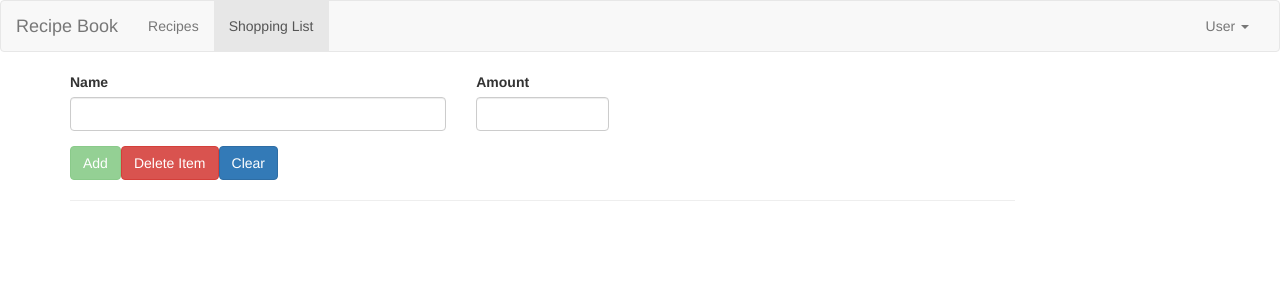
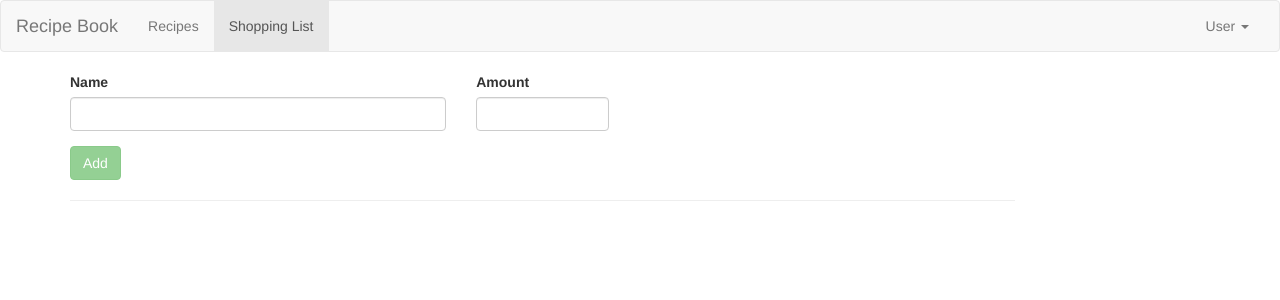
Before and after one commit to rocky-bgta/Angular2-recipe-book, an Angular app: page /shopping-list in a window 1280 px wide. Shown: the top 300 px of the page. Built offline with nearby package versions, Linux system fonts and the light colour scheme.

Commit message:
Implement Delete and clear functionality

```diff
--- a/src/app/shopping-list/shopping-list-add.component.html
+++ b/src/app/shopping-list/shopping-list-add.component.html
@@ -28,8 +28,8 @@
                 <div class="col-xs-12">
                     <button class="btn btn-success" type="submit" *ngIf="isAdd" [disabled]="!f.valid">Add</button>
                     <button class="btn btn-danger" type="submit" *ngIf="!isAdd" [disabled]="!f.valid">Save</button>
-                    <button class="btn btn-danger" type="button" [disabled]="!isAdd">Delete Item</button>
-                    <button class="btn btn-primary" type="button" [disabled]="!isAdd">Clear</button>
+                    <button class="btn btn-danger" type="button" *ngIf="!isAdd" (click)="onDelete()">Delete Item</button>
+                    <button class="btn btn-primary" type="button" *ngIf="!isAdd" (click)="onClear()">Clear</button>
                 </div>
             </div>
         </form>
--- a/src/app/shopping-list/shopping-list-add.component.ts
+++ b/src/app/shopping-list/shopping-list-add.component.ts
@@ -1,4 +1,4 @@
-import {Component, Input, OnChanges} from '@angular/core';
+import {Component, EventEmitter, Input, OnChanges, Output} from '@angular/core';
 import {Ingredient} from "../shared/ingredient";
 import {ShoppingListService} from "./shopping-list.service";
 
@@ -8,6 +8,7 @@ import {ShoppingListService} from "./shopping-list.service";
 })
 export class ShoppingListAddComponent implements OnChanges {
     @Input() item: Ingredient;
+    @Output() cleared = new EventEmitter();
     isAdd:boolean = true;
   constructor(private sls: ShoppingListService) { }
 
@@ -24,9 +25,20 @@ export class ShoppingListAddComponent implements OnChanges {
       const newIngredient = new Ingredient(ingredient.name, ingredient.amount);
       if(!this.isAdd){
           this.sls.editItem(this.item, newIngredient);
+          this.onClear();
       }else {
           this.item = newIngredient;
           this.sls.addItem(this.item);
       }
   }
+
+  onDelete(){
+      this.sls.deleteItem(this.item);
+      this.onClear();
+  }
+
+  onClear(){
+      this.isAdd = true;
+      this.cleared.emit(null);
+  }
 }
--- a/src/app/shopping-list/shopping-list.component.html
+++ b/src/app/shopping-list/shopping-list.component.html
@@ -1,6 +1,6 @@
 <div class="row">
     <div class="col-xs-10">
-        <rb-shopping-list-add [item]="selectedItem"></rb-shopping-list-add>
+        <rb-shopping-list-add [item]="selectedItem" (cleared)="onCleared()"></rb-shopping-list-add>
         <hr>
         <ul class="list-group">
             <a class="list-group-item"
--- a/src/app/shopping-list/shopping-list.component.ts
+++ b/src/app/shopping-list/shopping-list.component.ts
@@ -20,4 +20,8 @@ export class ShoppingListComponent implements OnInit {
     onSelectItem(item: Ingredient){
         this.selectedItem = item;
     }
+
+    onCleared(){
+        this.selectedItem=null;
+    }
 }
--- a/src/app/shopping-list/shopping-list.service.ts
+++ b/src/app/shopping-list/shopping-list.service.ts
@@ -22,5 +22,8 @@ export class ShoppingListService {
       this.items[this.items.indexOf(oldItem)] = newItem;
   }
 
+  deleteItem(item: Ingredient){
+      this.items.splice(this.items.indexOf(item),1);
+  }
 
 }
```
